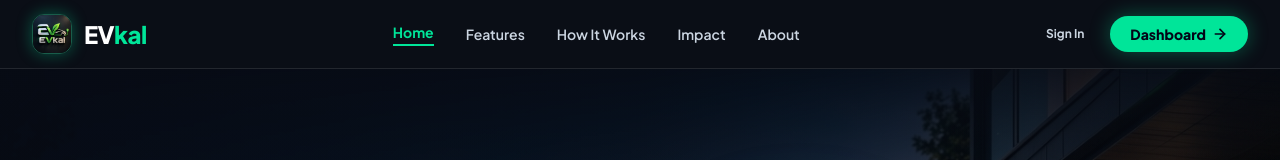
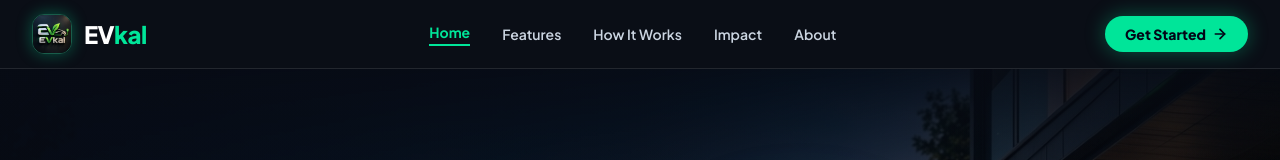
Before and after one commit to shivanshguptaa070-del/EVkal, a React (Vite) app: page / in a window 1280 px wide. Shown: the top 160 px of the page. Built offline with nearby package versions, Linux system fonts and the light colour scheme; no server answers.

Commit message:
fix(landing): retain only the Get Started button opening auth

```diff
--- a/src/components/LandingHeroPage.tsx
+++ b/src/components/LandingHeroPage.tsx
@@ -223,23 +223,12 @@ export function LandingHeroPage() {
 
           {/* Right Action Elements */}
           <div className="flex items-center gap-3">
-            {/* Direct Sign In and Dashboard Actions */}
+            {/* "Get Started →" CTA Pill Button */}
             <button
               onClick={() => openAuthView('SIGN_IN')}
-              className="px-3.5 py-1.5 text-xs font-bold text-slate-300 hover:text-white hover:bg-slate-800/80 rounded-full transition-colors cursor-pointer"
-              title="Sign In / Register with EVkal or Official DISCOM"
-            >
-              Sign In
-            </button>
-
-            <button
-              onClick={() => {
-                setActiveP0SubPage('PAGE_1_DASHBOARD');
-                setActiveTab('P0_GRID');
-              }}
               className="bg-[#00E599] hover:bg-[#00c984] text-slate-950 font-black px-5 py-2 rounded-full shadow-[0_0_20px_rgba(0,229,153,0.35)] hover:shadow-[0_0_30px_rgba(0,229,153,0.6)] hover:-translate-y-0.5 active:translate-y-0 transition-all text-xs sm:text-sm flex items-center gap-1.5 group cursor-pointer"
             >
-              <span>Dashboard</span>
+              <span>Get Started</span>
               <ArrowRight className="h-4 w-4 stroke-[2.5] group-hover:translate-x-1 transition-transform" />
             </button>
           </div>
```
